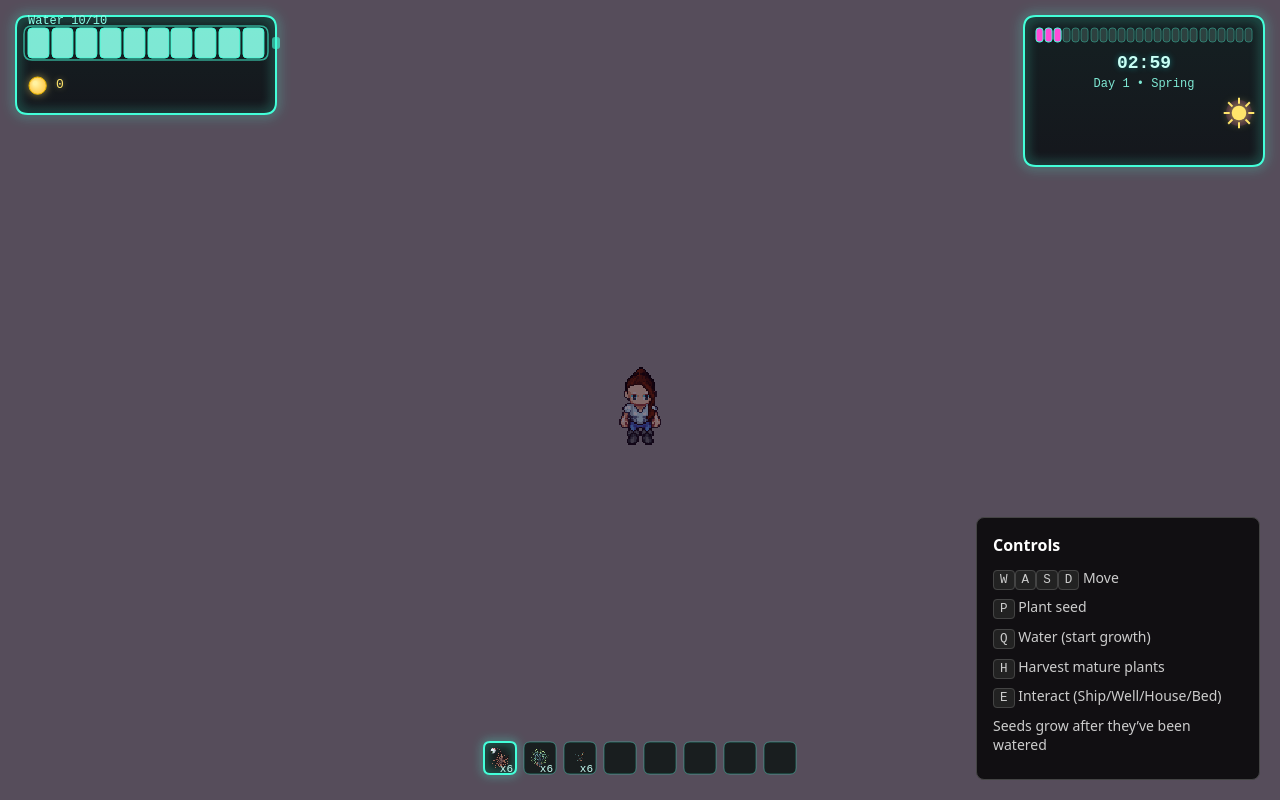
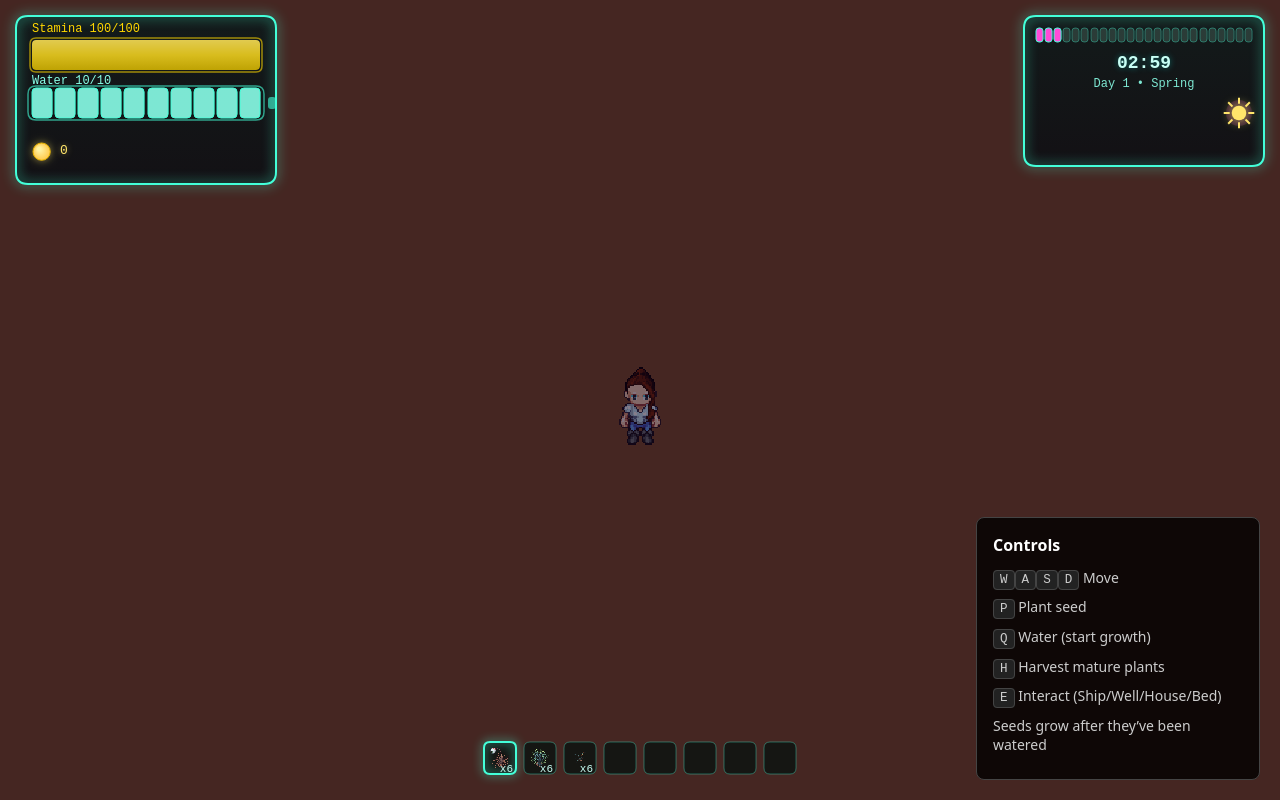
Before and after one commit to brielleporter/growingstars, a website built with Vite: page index.html in a window 1280 px wide. Built offline with nearby package versions, Linux system fonts and the light colour scheme; files whose address does not match are found by name.

Commit message:
stamina system

```diff
--- a/src/configuration/assetPaths.ts
+++ b/src/configuration/assetPaths.ts
@@ -8,8 +8,8 @@ export const ASSET_PATHS: AssetPaths = {
   playerSpriteSheet: '/src/assets/sprites/walk.png',
   harvestSlashSpriteSheet: '/src/assets/sprites/slash.png',
   waterSpriteSheet: '/src/assets/sprites/water.png',
-  homeBackground: '/src/assets/maps/home.png',
   // Empty string means: use procedural barren background
+  homeBackground: '',
   barrenBackground: '',
   dirtTile: '/src/assets/terrain/dirt48.svg',
   seedSprite: '/src/assets/cursedLand/objectsSeparately/rock1Shadow11.png',
--- a/src/core/GameEngine.ts
+++ b/src/core/GameEngine.ts
@@ -19,6 +19,8 @@ import { PlayerCharacterRenderer } from '../modules/rendering/PlayerCharacterRen
 import { MapLoader, LoadedMap } from '../modules/tilemap/MapLoader';
 import { TilemapRenderer } from '../modules/rendering/TilemapRenderer';
 import { Camera } from '../modules/rendering/Camera';
+import { TimeManager } from '../modules/time/TimeManager';
+import { StaminaSystem } from '../modules/player/StaminaSystem';
 
 export class GameEngine {
   private canvas: HTMLCanvasElement;
@@ -79,6 +81,9 @@ export class GameEngine {
   private wasDownPressed = false;
   private wasEnterPressed = false;
   private wasEscPressed = false;
+  // Player systems
+  private timeManager?: TimeManager;
+  private staminaSystem?: StaminaSystem;
 
   constructor(canvasElementId: string) {
     const canvas = document.getElementById(canvasElementId) as HTMLCanvasElement;
@@ -136,6 +141,27 @@ export class GameEngine {
 
     // Handle window resize
     window.addEventListener('resize', resizeCanvas);
+  }
+
+  public setTimeManager(timeManager: TimeManager): void {
+    this.timeManager = timeManager;
+    this.staminaSystem = new StaminaSystem(timeManager);
+
+    // Setup stamina system callbacks
+    this.staminaSystem.onCoinsChanged((amount) => {
+      if (amount < 0) {
+        const currentCoins = this.inventory.getCoins();
+        if (currentCoins >= Math.abs(amount)) {
+          this.inventory.modifyCoins(amount);
+        } else {
+          this.pushNotification('You would have lost coins but have none.');
+        }
+      }
+    });
+
+    this.staminaSystem.onNotificationRequested((message) => {
+      this.pushNotification(message);
+    });
   }
 
   public async initialize(): Promise<void> {
@@ -249,22 +275,30 @@ export class GameEngine {
   }
 
   // HUD snapshot for player resources
-  public getHUDSnapshot(): { water: number; maxWater: number; seeds: number; seedType: string; coins: number } {
+  public getHUDSnapshot(): { water: number; maxWater: number; seeds: number; seedType: string; coins: number; stamina: number; maxStamina: number } {
     const water = this.inventory.getWater();
     const maxWater = this.inventory.getWaterCapacity();
     const coins = this.inventory.getState().coins;
+    const staminaState = this.staminaSystem?.getState() ?? { current: 100, maximum: 100 };
     return {
       water,
       maxWater,
       seeds: this.hudSeedCount,
       seedType: this.hudSeedType,
       coins,
+      stamina: staminaState.current,
+      maxStamina: staminaState.maximum,
     };
   }
 
   public getInventoryView(): { items: Array<{ kind: 'seed'; plantType: 'eye' | 'tentacle' | 'jaws' | 'spike' | 'orb' | 'mushroom'; count: number } | { kind: 'tool'; count: number } | null>; selectedIndex: number } {
     return { items: this.inventorySlots, selectedIndex: this.selectedSlot };
   }
+
+  public isInteriorScene(): boolean {
+    return this.isInterior;
+  }
+
 
   private moveSelection(dir: number): void {
     const n = this.inventorySlots.length;
@@ -554,6 +588,9 @@ export class GameEngine {
     if (this.isRainingOutside()) {
       this.plantManagement.waterAllUnwatered();
     }
+
+    // Update stamina system
+    this.staminaSystem?.update();
 
     // Update fade transition state
     if (this.fadeTransition.active) {
@@ -1017,9 +1054,9 @@ export class GameEngine {
   }
 
   private sleepAtBed(): void {
-    // Simple fade and notification for now
     this.startFadeTransition(() => {
-      this.pushNotification('You feel rested');
+      // Use the stamina system to handle sleep
+      this.staminaSystem?.sleep();
     }, 800);
   }
 
@@ -1056,10 +1093,6 @@ export class GameEngine {
     };
   }
 
-  // Expose whether the player is inside the interior scene
-  public isInteriorScene(): boolean {
-    return this.isInterior;
-  }
 
   public getAssets(): GameAssets {
     return this.gameAssets;
--- a/src/main.ts
+++ b/src/main.ts
@@ -8,17 +8,32 @@ import { renderHUD as renderPlayerHUD } from './modules/hud/PlayerHUD';
 import { renderInventory, InventoryItem } from './modules/hud/InventoryHUD';
 import { renderShop } from './modules/hud/ShopHUD';
 import { renderPromptAndNotifications } from './modules/hud/PromptHUD';
+import { TimeManager } from './modules/time/TimeManager';
 
 // Initialize and start the game
 const initializeGame = async (): Promise<void> => {
   try {
     const gameEngine = new GameEngine('game-canvas');
 
+    // Initialize time manager with accelerated time: 1 day = 40 seconds
+    const DAY_SECONDS = 40;
+    const timeManager = new TimeManager({
+      day: 1,
+      secondsIntoDay: 0,
+      dayDurationSeconds: DAY_SECONDS,
+      seasonIndex: 0,
+      weather: 'clear',
+    });
+
+    // Connect time manager to game engine
+    gameEngine.setTimeManager(timeManager);
+
     await gameEngine.initialize();
     gameEngine.start();
 
-    // Expose game engine to global scope for debugging
+    // Expose game engine and time manager to global scope
     (window as any).gameEngine = gameEngine;
+    (window as any).timeManager = timeManager;
 
     console.log('Growing Stars game started successfully!');
     console.log('Controls:');
@@ -42,9 +57,15 @@ if (document.readyState === 'loading') {
 // HUD demo overlay: separate canvas and loop (procedural, no assets)
 (() => {
   const hudCanvas = document.getElementById('hud-canvas') as HTMLCanvasElement | null;
-  if (!hudCanvas) return;
+  if (!hudCanvas) {
+    console.error('HUD canvas not found!');
+    return;
+  }
   const ctx = hudCanvas.getContext('2d');
-  if (!ctx) return;
+  if (!ctx) {
+    console.error('HUD canvas context not available!');
+    return;
+  }
 
   const resize = () => {
     hudCanvas.width = window.innerWidth;
@@ -53,17 +74,9 @@ if (document.readyState === 'loading') {
   resize();
   window.addEventListener('resize', resize);
 
-  // Simulated accelerated time: 1 day = 40 seconds
-  const DAY_SECONDS = 40;
-  let state: HUDState = {
-    day: 1,
-    secondsIntoDay: 0,
-    dayDurationSeconds: DAY_SECONDS,
-    seasonIndex: 0,
-    weather: 'clear',
-  };
   // Choose a persistent weather for each day (storms are relatively rare)
-  let currentDayWeather: 'clear' | 'cloud' | 'storm' = chooseDailyWeather(state.seasonIndex);
+  let currentDayWeather: 'clear' | 'cloud' | 'storm' = chooseDailyWeather(0);
+  let lastDay = 1; // Track the last day we processed
 
   let last = performance.now();
   let totalElapsed = 0;
@@ -89,27 +102,32 @@ if (document.readyState === 'loading') {
     last = now;
     totalElapsed += dt * 1000;
 
-    // Advance time
-    state.secondsIntoDay += dt;
-    if (state.secondsIntoDay >= state.dayDurationSeconds) {
-      state.secondsIntoDay -= state.dayDurationSeconds;
-      state.day += 1;
-      // advance season every 10 days
-      if ((state.day - 1) % 10 === 0) state.seasonIndex = (state.seasonIndex + 1) % 4;
-      // pick new day's weather
+    // Update time manager
+    const tm = (window as any).timeManager as TimeManager | undefined;
+    if (!tm) {
+      requestAnimationFrame(loop);
+      return;
+    }
+
+    tm.updateTime(dt);
+    const state = tm.getState();
+
+    // Check for day changes to update weather
+    const currentDay = state.day;
+    if (currentDay !== lastDay) {
       currentDayWeather = chooseDailyWeather(state.seasonIndex);
-      // refresh shop items for new day
-      const geDay = (window as any).gameEngine as GameEngine | undefined;
-      if (geDay && (geDay as any).refreshShopItems) {
-        (geDay as any).refreshShopItems(state.day, state.seasonIndex);
-      }
+      lastDay = currentDay;
     }
-    // Weather for the day; disable weather while inside
+
+    // Set weather based on interior status
     const ge = (window as any).gameEngine as GameEngine | undefined;
-    const inside = !!ge && typeof (ge as any).isInteriorScene === 'function' ? ge.isInteriorScene() : false;
-    state.weather = inside ? 'clear' : currentDayWeather;
-    // Expose current weather globally so the game can react (e.g., rain waters plants)
-    (window as any).currentWeather = state.weather;
+    const inside = ge && ge.isInteriorScene ? ge.isInteriorScene() : false;
+    const currentWeather = inside ? 'clear' : currentDayWeather;
+    tm.setWeather(currentWeather);
+
+    // Clear canvas
+    ctx.clearRect(0, 0, hudCanvas.width, hudCanvas.height);
+
 
     renderWorldHUD(ctx, state, {
       canvasWidth: hudCanvas.width,
--- a/src/modules/hud/PlayerHUD.ts
+++ b/src/modules/hud/PlayerHUD.ts
@@ -4,6 +4,8 @@ export interface PlayerHUDState {
   seeds: number;      // count
   seedType: string;   // label
   coins: number;      // count
+  stamina: number;    // 0..maxStamina
+  maxStamina: number; // e.g., 100
 }
 
 export interface PlayerHUDOptions {
@@ -18,9 +20,9 @@ export function renderHUD(ctx: CanvasRenderingContext2D, state: PlayerHUDState,
   const panelW = opts.panelWidth ?? 260;
   // Calculate panel height based on rows
   const rowH = 32;
-  const innerPad = 12;
-  const rows = 2; // water, coins (seeds moved to bottom bar)
-  const panelH = innerPad * 2 + rows * rowH + (rows - 1) * 10;
+  const innerPad = 16; // Increased from 12 to 16 for more spacing from edges
+  const rows = 3; // stamina, water, coins (seeds moved to bottom bar)
+  const panelH = innerPad * 2 + 8 + rows * rowH + (rows - 1) * 16; // Added 8px for extra top spacing
 
   const x = margin;
   const y = margin;
@@ -40,12 +42,16 @@ export function renderHUD(ctx: CanvasRenderingContext2D, state: PlayerHUDState,
   ctx.shadowBlur = 0;
   ctx.restore();
 
-  let cy = y + innerPad;
-  // 1) Water bar (turquoise segmented battery)
+  let cy = y + innerPad + 8; // Add extra 8px spacing from top
+  // 1) Stamina bar (yellow progress bar) - moved to top with more spacing
+  drawStaminaBar(ctx, x + innerPad, cy, panelW - innerPad * 2, rowH - 2, state.stamina, state.maxStamina);
+  cy += rowH + 16; // Increased spacing
+
+  // 2) Water bar (turquoise segmented battery)
   drawWaterBar(ctx, x + innerPad, cy, panelW - innerPad * 2, rowH - 2, state.water, state.maxWater);
-  cy += rowH + 10;
+  cy += rowH + 16; // Increased spacing
 
-  // 2) Coin inventory (coin icon + amount)
+  // 3) Coin inventory (coin icon + amount)
   drawCoinsRow(ctx, x + innerPad, cy, panelW - innerPad * 2, rowH - 2, state.coins);
 }
 
@@ -84,6 +90,65 @@ function drawWaterBar(ctx: CanvasRenderingContext2D, x: number, y: number, w: nu
   ctx.textBaseline = 'alphabetic';
   ctx.textAlign = 'left';
   ctx.fillText(`Water ${filled}/${segments}`, x, y - 4);
+  ctx.restore();
+}
+
+function drawStaminaBar(ctx: CanvasRenderingContext2D, x: number, y: number, w: number, h: number, stamina: number, maxStamina: number): void {
+  const fillRatio = Math.max(0, Math.min(1, stamina / maxStamina));
+
+  // Background bar
+  ctx.save();
+  roundRectPath(ctx, x - 2, y - 2, w + 4, h + 4, 6);
+  ctx.strokeStyle = 'rgba(255, 215, 0, 0.6)';
+  ctx.lineWidth = 1.5;
+  ctx.stroke();
+
+  // Background fill
+  roundRectPath(ctx, x, y, w, h, 4);
+  ctx.fillStyle = 'rgba(255, 215, 0, 0.1)';
+  ctx.fill();
+
+  // Foreground fill based on stamina level (smooth continuous fill)
+  if (fillRatio > 0) {
+    const fillW = w * fillRatio;
+
+    // Use smooth clipping for continuous appearance
+    ctx.save();
+    roundRectPath(ctx, x, y, w, h, 4);
+    ctx.clip();
+
+    // Create full-width rectangle, but clipped to fillW
+    roundRectPath(ctx, x, y, fillW, h, 4);
+
+    // Color based on stamina level
+    let fillColor = 'rgba(255, 215, 0, 0.8)'; // Golden yellow
+    if (fillRatio < 0.25) {
+      fillColor = 'rgba(255, 100, 100, 0.8)'; // Red when very low
+    } else if (fillRatio < 0.5) {
+      fillColor = 'rgba(255, 165, 0, 0.8)'; // Orange when low
+    }
+
+    ctx.fillStyle = fillColor;
+    ctx.fill();
+
+    // Highlight gradient for smooth appearance
+    const grad = ctx.createLinearGradient(x, y, x, y + h);
+    grad.addColorStop(0, 'rgba(255, 255, 255, 0.3)');
+    grad.addColorStop(0.5, 'rgba(255, 255, 255, 0.1)');
+    grad.addColorStop(1, 'rgba(0, 0, 0, 0.1)');
+    ctx.fillStyle = grad;
+    ctx.fillRect(x, y, fillW, h);
+
+    ctx.restore();
+  }
+
+  // Label with more space from edge
+  ctx.fillStyle = '#ffd700';
+  ctx.font = '12px monospace';
+  ctx.textBaseline = 'alphabetic';
+  ctx.textAlign = 'left';
+  const staminaText = `Stamina ${Math.round(stamina)}/${Math.round(maxStamina)}`;
+  ctx.fillText(staminaText, x, y - 8); // Moved down from y-4 to y-8 for more space
   ctx.restore();
 }
 
--- a/src/modules/inventory/InventorySystem.ts
+++ b/src/modules/inventory/InventorySystem.ts
@@ -64,6 +64,10 @@ export class InventorySystem {
     return true;
   }
 
+  public modifyCoins(amount: number): void {
+    this.coins = Math.max(0, this.coins + amount);
+  }
+
   public getState(): InventoryState {
     return { counts: { ...this.counts }, coins: this.coins, capacity: this.capacity };
   }
--- /dev/null
+++ b/src/modules/player/StaminaSystem.ts
@@ -0,0 +1,166 @@
+import { TimeManager, GameTime } from '../time/TimeManager';
+
+export interface StaminaState {
+  current: number;
+  maximum: number;
+  lastSleepTime: number;
+  hasSleptToday: boolean;
+  showedSleepReminder: boolean;
+  lastPenaltyDay: number; // Track which day we last applied penalty
+  lastReminderDay: number; // Track which day we last showed sleep reminder
+}
+
+export interface StaminaConfig {
+  maxStamina: number;
+  depletionRate: number; // stamina per game hour
+  sleepReminderHour: number; // hour to show sleep reminder (e.g., 23 for 11pm)
+  midnightPenalty: number; // coins lost for staying up past midnight
+}
+
+export class StaminaSystem {
+  private state: StaminaState;
+  private config: StaminaConfig;
+  private timeManager: TimeManager;
+  private onCoinsPenalty?: (amount: number) => void;
+  private onNotification?: (message: string) => void;
+
+  constructor(
+    timeManager: TimeManager,
+    config: Partial<StaminaConfig> = {}
+  ) {
+    this.timeManager = timeManager;
+    this.config = {
+      maxStamina: 100,
+      depletionRate: 100 / 17, // Fully depleted from 7am to midnight (17 hours) - used in continuous calculation
+      sleepReminderHour: 22, // 10pm
+      midnightPenalty: 10,
+      ...config
+    };
+
+    this.state = {
+      current: this.config.maxStamina,
+      maximum: this.config.maxStamina,
+      lastSleepTime: 7, // Start at 7am on day 1 (7 total hours)
+      hasSleptToday: false,
+      showedSleepReminder: false,
+      lastPenaltyDay: 0, // No penalty applied yet
+      lastReminderDay: 0 // No reminder shown yet
+    };
+  }
+
+  public getState(): StaminaState {
+    return { ...this.state };
+  }
+
+  public onCoinsChanged(callback: (amount: number) => void): void {
+    this.onCoinsPenalty = callback;
+  }
+
+  public onNotificationRequested(callback: (message: string) => void): void {
+    this.onNotification = callback;
+  }
+
+  public update(): void {
+    const currentTime = this.timeManager.getCurrentGameTime();
+
+    this.resetDailyFlags(currentTime);
+    this.updateStaminaDepletion(currentTime);
+    this.checkSleepReminder(currentTime);
+    this.checkAutoSleep(currentTime);
+  }
+
+  public sleep(): void {
+    const currentTime = this.timeManager.getCurrentGameTime();
+
+    // Determine if we need to advance to next day
+    const needsNextDay = currentTime.hour >= 7;
+
+    // Set time to 7am
+    this.timeManager.setTimeToHour(7, needsNextDay);
+
+    // Restore stamina
+    this.state.current = this.state.maximum;
+
+    // Update sleep tracking with continuous time
+    const newTimeState = this.timeManager.getState();
+    const newDayProgress = newTimeState.secondsIntoDay / newTimeState.dayDurationSeconds;
+    const newHourFloat = newDayProgress * 24;
+    this.state.lastSleepTime = (newTimeState.day - 1) * 24 + newHourFloat;
+    this.state.hasSleptToday = true;
+    this.state.showedSleepReminder = false;
+
+    this.onNotification?.('You wake up feeling refreshed at 7am!');
+  }
+
+  private resetDailyFlags(currentTime: GameTime): void {
+    // Reset daily flags when a new day starts
+    // Check if we've moved to a new day since last sleep
+    const currentDay = currentTime.day;
+    const lastSleepDay = Math.floor((this.state.lastSleepTime - 7) / 24) + 1; // Adjust for 7am start
+
+    if (currentDay > lastSleepDay) {
+      this.state.hasSleptToday = false;
+      this.state.showedSleepReminder = false;
+    }
+  }
+
+  private updateStaminaDepletion(currentTime: GameTime): void {
+    // Get continuous time from TimeManager for smooth depletion
+    const timeState = this.timeManager.getState();
+    const currentDayProgress = timeState.secondsIntoDay / timeState.dayDurationSeconds; // 0-1
+    const currentHourFloat = currentDayProgress * 24; // 0-24 with decimals
+    const currentTotalHoursFloat = (timeState.day - 1) * 24 + currentHourFloat;
+
+    // Deplete stamina based on continuous time since last sleep
+    const hoursSinceLastSleep = currentTotalHoursFloat - this.state.lastSleepTime;
+    const expectedStamina = Math.max(0, this.state.maximum - (hoursSinceLastSleep * (100 / 17))); // Back to hourly rate
+    const newStamina = Math.max(0, Math.min(this.state.maximum, expectedStamina));
+
+    this.state.current = newStamina;
+  }
+
+  private checkSleepReminder(currentTime: GameTime): void {
+    // Show sleep reminder at configured hour if haven't slept today and haven't shown reminder today
+    if (currentTime.hour === this.config.sleepReminderHour &&
+        !this.state.hasSleptToday &&
+        this.state.lastReminderDay < currentTime.day) {
+      this.onNotification?.(`You should sleep soon! Staying up past midnight costs ${this.config.midnightPenalty} coins.`);
+      this.state.lastReminderDay = currentTime.day;
+      this.state.showedSleepReminder = true;
+    }
+  }
+
+  private checkAutoSleep(currentTime: GameTime): void {
+    // Auto-sleep when stamina hits 0
+    if (this.state.current <= 0 && this.state.lastPenaltyDay < currentTime.day) {
+      this.onCoinsPenalty?.(-this.config.midnightPenalty);
+      this.onNotification?.(`You collapsed from exhaustion! Lost ${this.config.midnightPenalty} coins.`);
+      this.state.lastPenaltyDay = currentTime.day; // Track that we applied penalty for this day
+
+      // Auto-sleep: restore stamina and advance time to 7am
+      this.autoSleep();
+    }
+  }
+
+  private autoSleep(): void {
+    // Determine if we need to advance to next day
+    const currentTime = this.timeManager.getCurrentGameTime();
+    const needsNextDay = currentTime.hour >= 7;
+
+    // Set time to 7am
+    this.timeManager.setTimeToHour(7, needsNextDay);
+
+    // Restore stamina
+    this.state.current = this.state.maximum;
+
+    // Update sleep tracking with continuous time
+    const newTimeState = this.timeManager.getState();
+    const newDayProgress = newTimeState.secondsIntoDay / newTimeState.dayDurationSeconds;
+    const newHourFloat = newDayProgress * 24;
+    this.state.lastSleepTime = (newTimeState.day - 1) * 24 + newHourFloat;
+    this.state.hasSleptToday = true;
+    this.state.showedSleepReminder = false;
+
+    this.onNotification?.('You wake up groggily at 7am after collapsing from exhaustion.');
+  }
+}
--- /dev/null
+++ b/src/modules/time/TimeManager.ts
@@ -0,0 +1,85 @@
+export interface TimeState {
+  day: number;
+  secondsIntoDay: number;
+  dayDurationSeconds: number;
+  seasonIndex: number;
+  weather: 'clear' | 'cloud' | 'storm';
+}
+
+export interface GameTime {
+  day: number;
+  hour: number;
+  totalHours: number;
+}
+
+export class TimeManager {
+  private state: TimeState;
+  private listeners: Array<(state: TimeState) => void> = [];
+
+  constructor(initialState: TimeState) {
+    this.state = { ...initialState };
+  }
+
+  public getState(): TimeState {
+    return { ...this.state };
+  }
+
+  public getCurrentGameTime(): GameTime {
+    const tRatio = this.state.secondsIntoDay / this.state.dayDurationSeconds; // 0-1
+    const totalMinutes = Math.floor(tRatio * 24 * 60);
+    const hour = Math.floor(totalMinutes / 60) % 24;
+    const totalHours = (this.state.day - 1) * 24 + hour;
+
+    return { day: this.state.day, hour, totalHours };
+  }
+
+  public updateTime(deltaTime: number): void {
+    this.state.secondsIntoDay += deltaTime;
+
+    // Handle day rollover
+    if (this.state.secondsIntoDay >= this.state.dayDurationSeconds) {
+      this.state.day += 1;
+      this.state.secondsIntoDay = 0;
+
+      // Update season every 10 days
+      this.state.seasonIndex = Math.floor((this.state.day - 1) / 10) % 4;
+    }
+
+    this.notifyListeners();
+  }
+
+  public setTimeToHour(targetHour: number, nextDay: boolean = false): void {
+    if (nextDay) {
+      this.state.day += 1;
+    }
+
+    // Set time to specific hour (0-23)
+    this.state.secondsIntoDay = (targetHour / 24) * this.state.dayDurationSeconds;
+
+    // Update season if day changed
+    this.state.seasonIndex = Math.floor((this.state.day - 1) / 10) % 4;
+
+    this.notifyListeners();
+  }
+
+  public setWeather(weather: 'clear' | 'cloud' | 'storm'): void {
+    this.state.weather = weather;
+    this.notifyListeners();
+  }
+
+  public addListener(callback: (state: TimeState) => void): void {
+    this.listeners.push(callback);
+  }
+
+  public removeListener(callback: (state: TimeState) => void): void {
+    const index = this.listeners.indexOf(callback);
+    if (index > -1) {
+      this.listeners.splice(index, 1);
+    }
+  }
+
+  private notifyListeners(): void {
+    const stateCopy = { ...this.state };
+    this.listeners.forEach(listener => listener(stateCopy));
+  }
+}
```
Also changed, not shown: dist/index.html, 1 other file.
